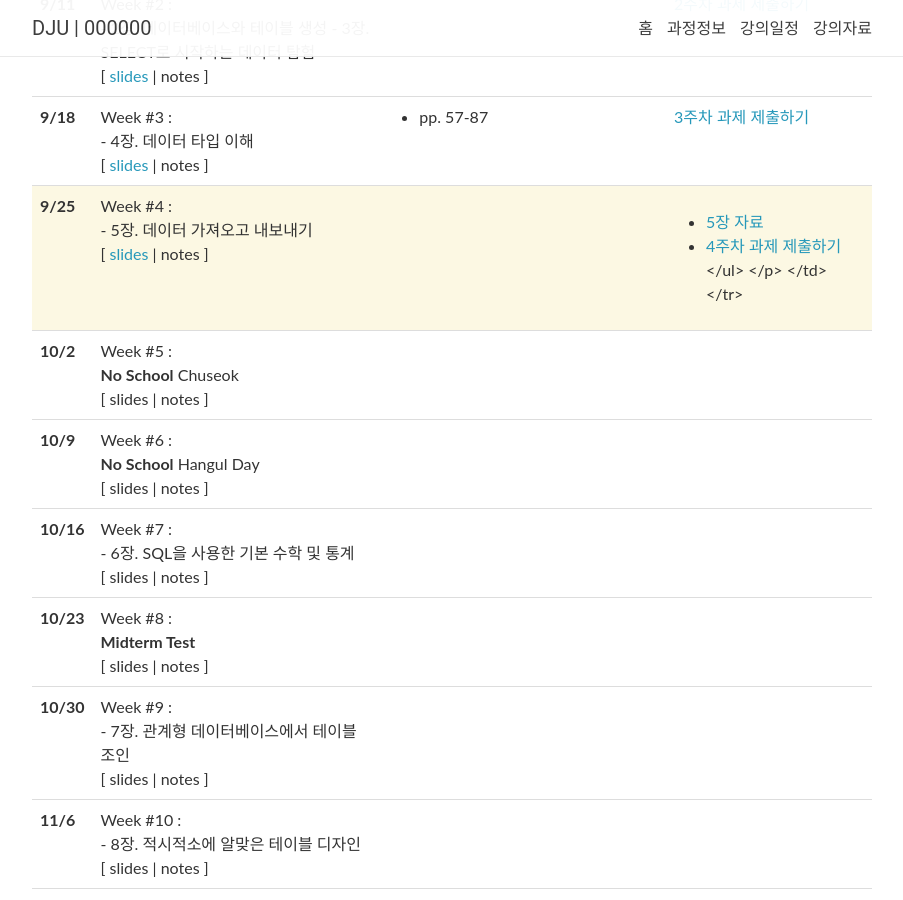
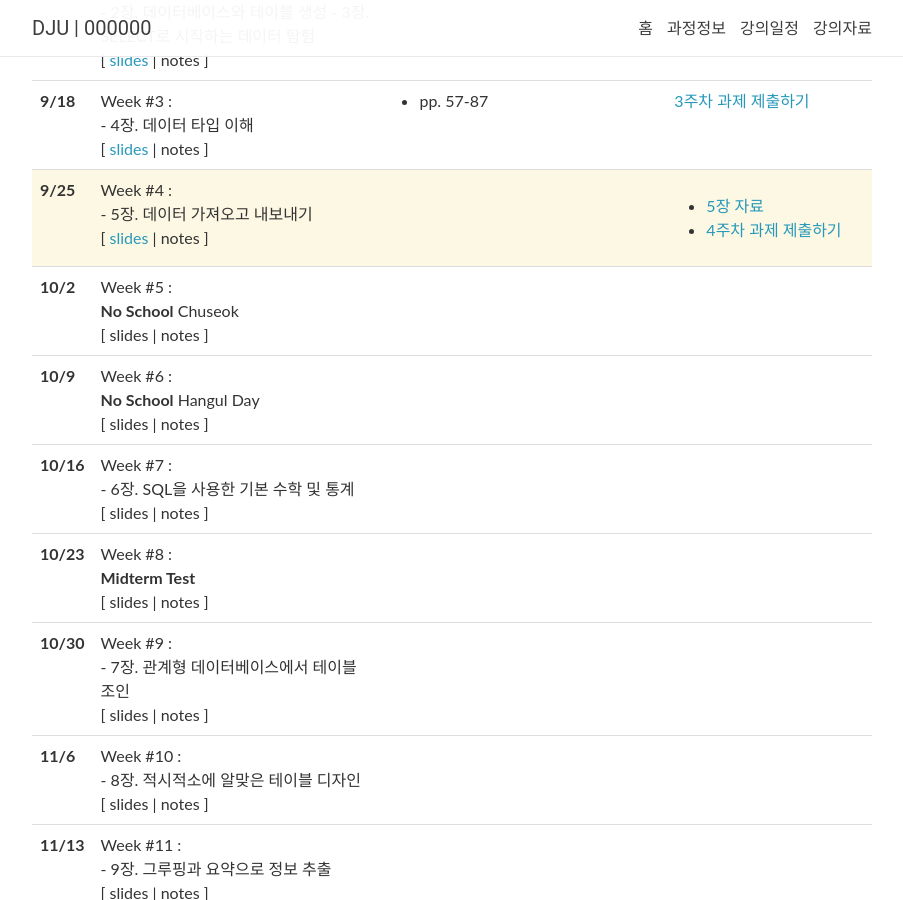
Before and after one commit to 2023-aaronkr/dju-sql, a Jekyll site: the page built from _pages/lectures.md, in a window 1280 px wide and 900 px high, scrolled down 359 px. Shown: the whole window, without its empty margins (188-1091 px from the left). Built offline with Jekyll 4.4.1, drawn with Linux system fonts in a browser that asks for light colours; nearby versions of some CDN libraries; comment, search, counter and statistics services are not loaded.

```diff
--- a/_data/lectures.yml
+++ b/_data/lectures.yml
@@ -34,7 +34,7 @@
   readings:
   logistics: >
     <ul>
-      <li><a href="https://2023-aaronkr.github.io/dju-sql/assets/downloads/chp05.zip">5장 자료</a>
+      <li><a href="https://2023-aaronkr.github.io/dju-sql/assets/downloads/chp05.zip">5장 자료</a></li>
       <li><a href="https://forms.gle/YReDthnSy17cuqKm8">4주차 과제 제출하기</a></li>
     </ul>
 
```
